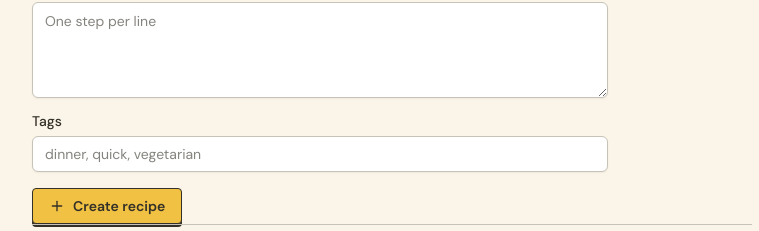
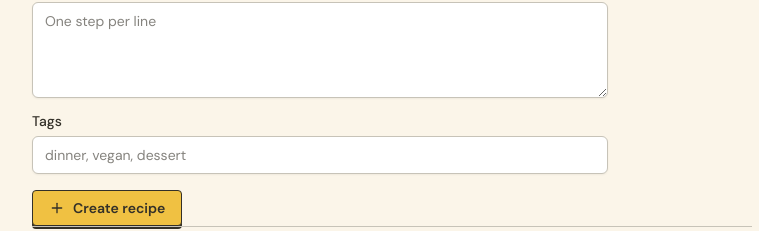
Before and after one commit to kristianskogberg/my-groovy-recipes-nextjs, a Next.js app: page /en/recipes/new in a window 1280 px wide. Shown: the part 841-1072 px from the top of the page, without its empty margins (248-1007 px from the left). Built offline with nearby package versions, Linux system fonts and the light colour scheme.

Commit message:
change tags styling to chips

```diff
--- a/app/[locale]/recipes/[id]/page.tsx
+++ b/app/[locale]/recipes/[id]/page.tsx
@@ -1,6 +1,7 @@
 import { CreateRecipeForm } from "@/components/create-recipe-form";
 import { DeleteRecipeButton } from "@/components/delete-recipe-button";
 import { Button } from "@/components/ui/button";
+import { TagList } from "@/components/ui/tag";
 import { getPresetRecipeImages } from "@/lib/recipes/presets";
 import { getRecipe } from "@/lib/recipes/queries";
 import { Link } from "@/i18n/navigation";
@@ -99,7 +100,7 @@ async function RecipeContent({
         </section>
       )}
 
-      {recipe.tags.length > 0 && <p>{recipe.tags.join(" / ")}</p>}
+      {recipe.tags.length > 0 && <TagList tags={recipe.tags} />}
     </article>
   );
 }
--- a/components/create-recipe-form.tsx
+++ b/components/create-recipe-form.tsx
@@ -3,6 +3,7 @@
 import { Button } from "@/components/ui/button";
 import { Input } from "@/components/ui/input";
 import { Label } from "@/components/ui/label";
+import { TagInput } from "@/components/ui/tag-input";
 import { Textarea } from "@/components/ui/textarea";
 import { saveRecipe } from "@/lib/recipes/actions";
 import type { PresetRecipeImage, Recipe } from "@/lib/recipes/types";
@@ -116,11 +117,12 @@ export function CreateRecipeForm({
         name="steps"
         placeholder={t("stepsPlaceholder")}
       />
-      <Field
-        defaultValue={recipe?.tags.join(", ")}
+      <TagInput
+        defaultValue={recipe?.tags}
         label={t("tags")}
         name="tags"
         placeholder={t("tagsPlaceholder")}
+        removeLabel={(tag) => t("removeTag", { tag })}
       />
 
       {state.error && <p className="text-sm text-destructive">{state.error}</p>}
--- a/components/recipe-list.tsx
+++ b/components/recipe-list.tsx
@@ -2,6 +2,7 @@ import { getRecipes } from "@/lib/recipes/queries";
 import Image from "next/image";
 import { Link } from "@/i18n/navigation";
 import { getTranslations } from "next-intl/server";
+import { TagList } from "@/components/ui/tag";
 
 export async function RecipeList() {
   const recipes = await getRecipes();
@@ -38,9 +39,8 @@ export async function RecipeList() {
           </p>
 
           {recipe.tags.length > 0 && (
-            <p className="mt-2 text-sm">{recipe.tags.join(" / ")}</p>
+            <TagList className="mt-3" tags={recipe.tags} />
           )}
-
         </Link>
       ))}
     </div>
--- /dev/null
+++ b/components/ui/tag-input.tsx
@@ -0,0 +1,88 @@
+"use client";
+
+import * as React from "react";
+import { X } from "lucide-react";
+
+import { Label } from "@/components/ui/label";
+import { Tag } from "@/components/ui/tag";
+import { cn } from "@/lib/utils";
+
+export function TagInput({
+  className,
+  defaultValue = [],
+  label,
+  name,
+  placeholder,
+  removeLabel,
+}: {
+  className?: string;
+  defaultValue?: string[];
+  label: string;
+  name: string;
+  placeholder?: string;
+  removeLabel: (tag: string) => string;
+}) {
+  const [tags, setTags] = React.useState(defaultValue);
+  const [draft, setDraft] = React.useState("");
+
+  function addTags(value: string) {
+    const additions = value
+      .split(",")
+      .map((tag) => tag.trim())
+      .filter(Boolean);
+
+    setTags((current) => {
+      const next = [...current];
+      for (const addition of additions) {
+        if (!next.some((tag) => tag.toLowerCase() === addition.toLowerCase())) {
+          next.push(addition);
+        }
+      }
+      return next;
+    });
+    setDraft("");
+  }
+
+  function removeTag(tagToRemove: string) {
+    setTags((current) => current.filter((tag) => tag !== tagToRemove));
+  }
+
+  return (
+    <div className={cn("grid gap-2", className)}>
+      <Label htmlFor={name}>{label}</Label>
+      <div className="flex min-h-9 flex-wrap items-center gap-2 rounded-md border border-input bg-field px-2 py-1 text-field-foreground shadow-sm transition-colors focus-within:ring-1 focus-within:ring-ring">
+        {tags.map((tag) => (
+          <Tag className="pr-1" key={tag}>
+            {tag}
+            <button
+              aria-label={removeLabel(tag)}
+              className="rounded-full p-0.5 hover:bg-accent hover:text-accent-foreground focus-visible:outline-none focus-visible:ring-2 focus-visible:ring-ring"
+              onClick={() => removeTag(tag)}
+              type="button"
+            >
+              <X className="size-3.5" />
+            </button>
+          </Tag>
+        ))}
+        <input name={name} type="hidden" value={tags.join(",")} />
+        <input
+          autoComplete="off"
+          className="min-w-24 flex-1 bg-transparent px-1 py-1 text-sm outline-none placeholder:text-field-foreground/60"
+          id={name}
+          onBlur={() => draft.trim() && addTags(draft)}
+          onChange={(event) => setDraft(event.target.value)}
+          onKeyDown={(event) => {
+            if (event.key === "Enter" || event.key === ",") {
+              event.preventDefault();
+              addTags(draft);
+            } else if (event.key === "Backspace" && !draft && tags.length) {
+              setTags((current) => current.slice(0, -1));
+            }
+          }}
+          placeholder={tags.length ? undefined : placeholder}
+          value={draft}
+        />
+      </div>
+    </div>
+  );
+}
--- /dev/null
+++ b/components/ui/tag.tsx
@@ -0,0 +1,37 @@
+import * as React from "react";
+
+import { cn } from "@/lib/utils";
+
+export function Tag({
+  children,
+  className,
+  ...props
+}: React.ComponentProps<"span">) {
+  return (
+    <span
+      className={cn(
+        "inline-flex items-center gap-1 rounded-full border border-input bg-background py-0.5 pl-2.5 pr-2.5 text-sm text-foreground",
+        className,
+      )}
+      {...props}
+    >
+      {children}
+    </span>
+  );
+}
+
+export function TagList({
+  className,
+  tags,
+}: {
+  className?: string;
+  tags: string[];
+}) {
+  return (
+    <div className={cn("flex flex-wrap gap-2", className)}>
+      {tags.map((tag) => (
+        <Tag key={tag}>{tag}</Tag>
+      ))}
+    </div>
+  );
+}
--- a/messages/en.json
+++ b/messages/en.json
@@ -32,7 +32,8 @@
     "steps": "Steps",
     "stepsPlaceholder": "One step per line",
     "tags": "Tags",
-    "tagsPlaceholder": "dinner, quick, vegetarian",
+    "tagsPlaceholder": "dinner, vegan, dessert",
+    "removeTag": "Remove {tag}",
     "create": "Create recipe",
     "save": "Save recipe",
     "saving": "Saving...",
--- a/messages/fi.json
+++ b/messages/fi.json
@@ -33,6 +33,7 @@
     "stepsPlaceholder": "Yksi vaihe per rivi",
     "tags": "Tunnisteet",
     "tagsPlaceholder": "päivällinen, nopea, kasvis",
+    "removeTag": "Poista {tag}",
     "create": "Luo resepti",
     "save": "Tallenna resepti",
     "saving": "Tallennetaan...",
```
